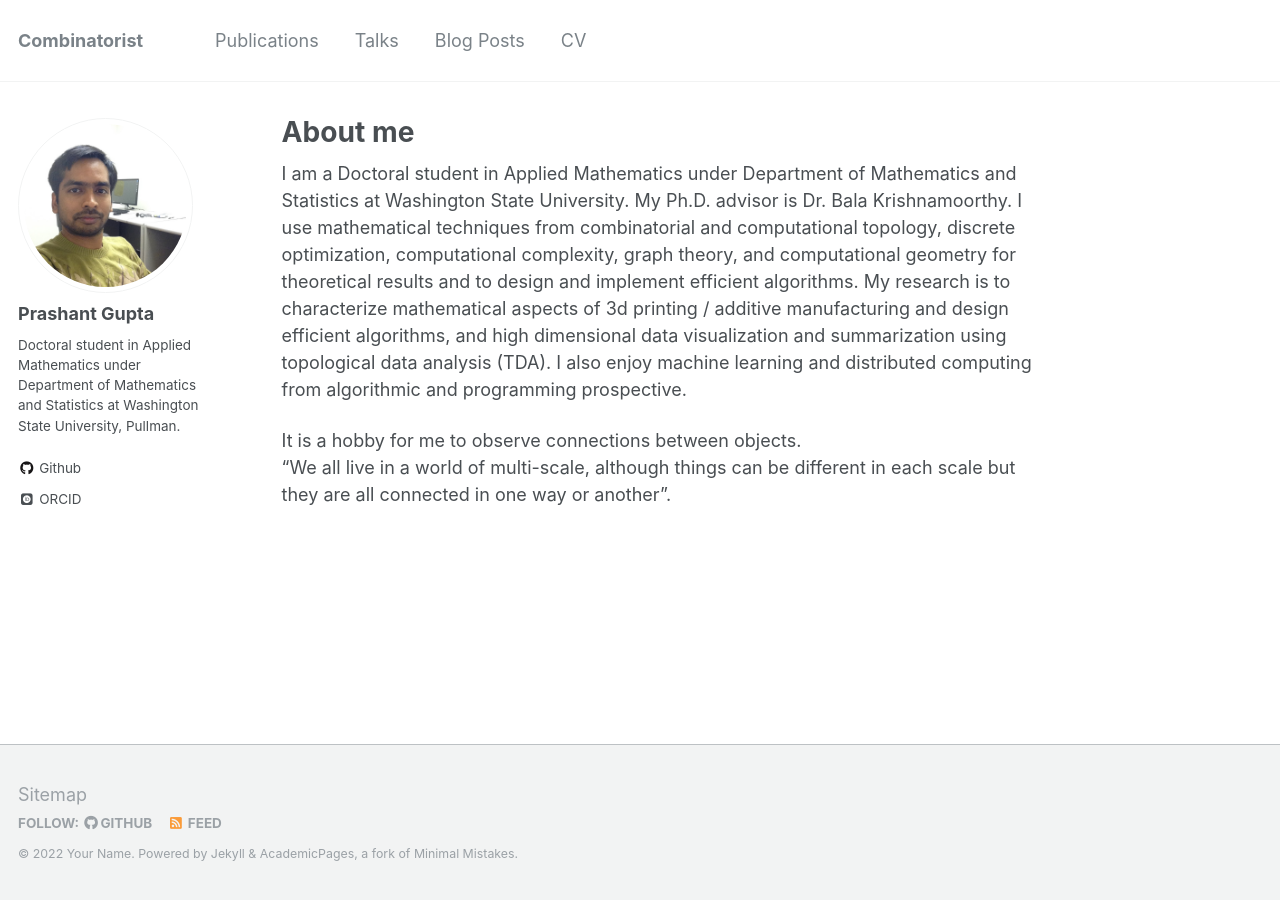
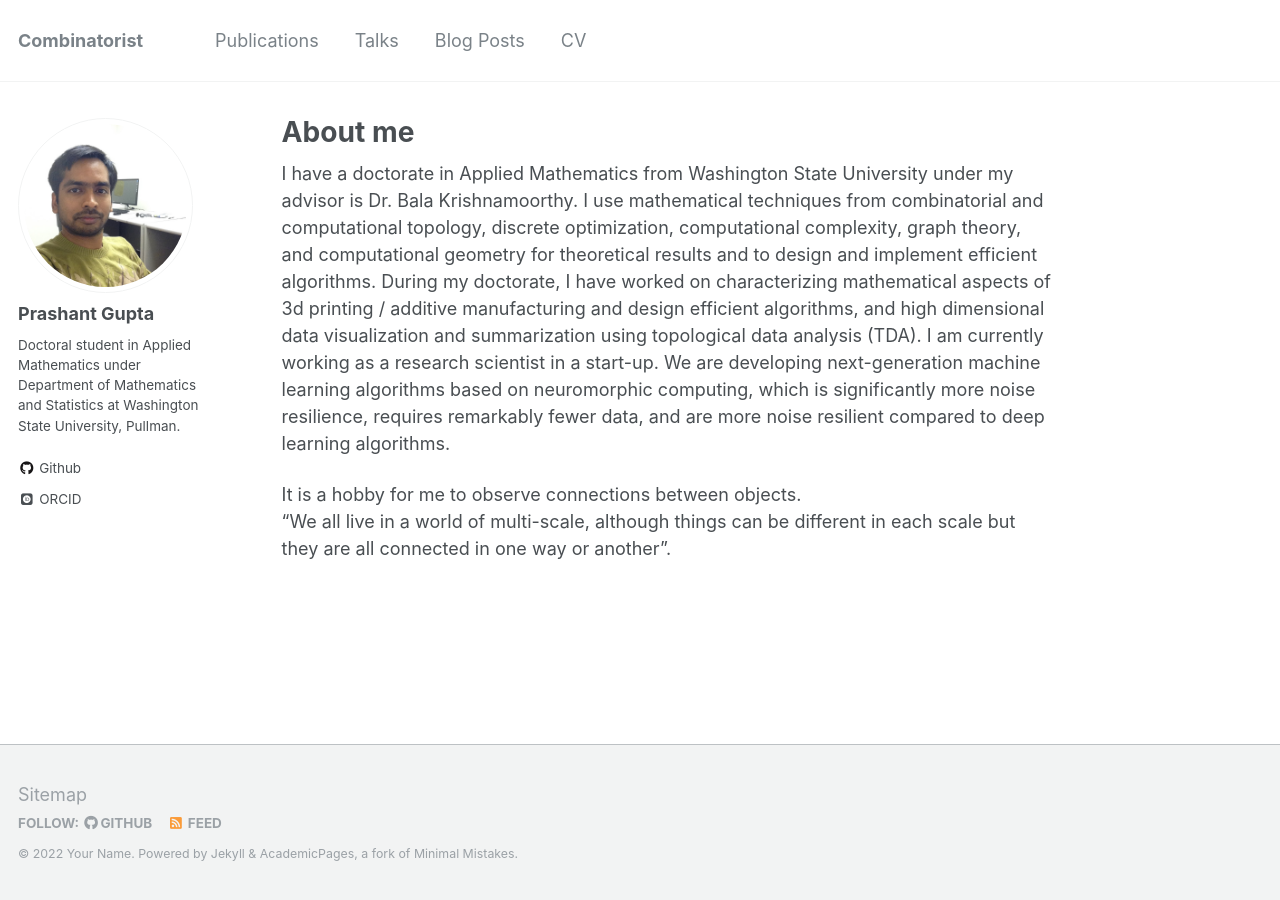
Before and after one commit to pragup/pragup.github.io, a Jekyll site: the page built from _pages/about.md, in a window 1280 px wide. Built offline with Jekyll 4.4.1, drawn with Linux system fonts in a browser that asks for light colours; some web fonts are replaced.

Commit message:
update about me

```diff
--- a/_pages/about.md
+++ b/_pages/about.md
@@ -7,12 +7,14 @@ redirect_from:
   - /about/
   - /about.html
 ---
-I am a Doctoral student in Applied Mathematics under Department of Mathematics and Statistics at Washington State University. My Ph.D. advisor is Dr. Bala Krishnamoorthy.
-I use mathematical techniques from combinatorial and computational topology, discrete optimization, computational complexity, graph theory, and computational geometry
-for theoretical results and to design and implement efficient algorithms.
-My research is to characterize mathematical aspects of 3d printing / additive manufacturing and design efficient algorithms, and high dimensional data visualization and
-summarization using topological data analysis (TDA).
-I also enjoy machine learning  and distributed computing from algorithmic and programming prospective.
+I have a doctorate in Applied Mathematics from Washington State University under my advisor is Dr. Bala Krishnamoorthy. I use mathematical techniques from combinatorial
+and computational topology, discrete optimization, computational complexity, graph theory, and computational geometry for theoretical results and to design and implement
+efficient algorithms.
+During my doctorate, I have worked on characterizing mathematical aspects of 3d printing / additive manufacturing and design efficient algorithms, and high dimensional
+data visualization and summarization using topological data analysis (TDA).
+I am currently working as a research scientist in a start-up. We are developing next-generation machine learning algorithms based on neuromorphic computing, which is
+significantly more noise resilience, requires remarkably fewer data, and are more noise resilient compared to deep learning algorithms.
 
 It is a hobby for me to observe connections between objects.
-“We all live in a world of multi-scale, although things can be different in each scale but they are all connected in one way or another”.
+“We all live in a world of multi-scale, although things can be different in each scale but they are all connected in one
+way or another”.
```
